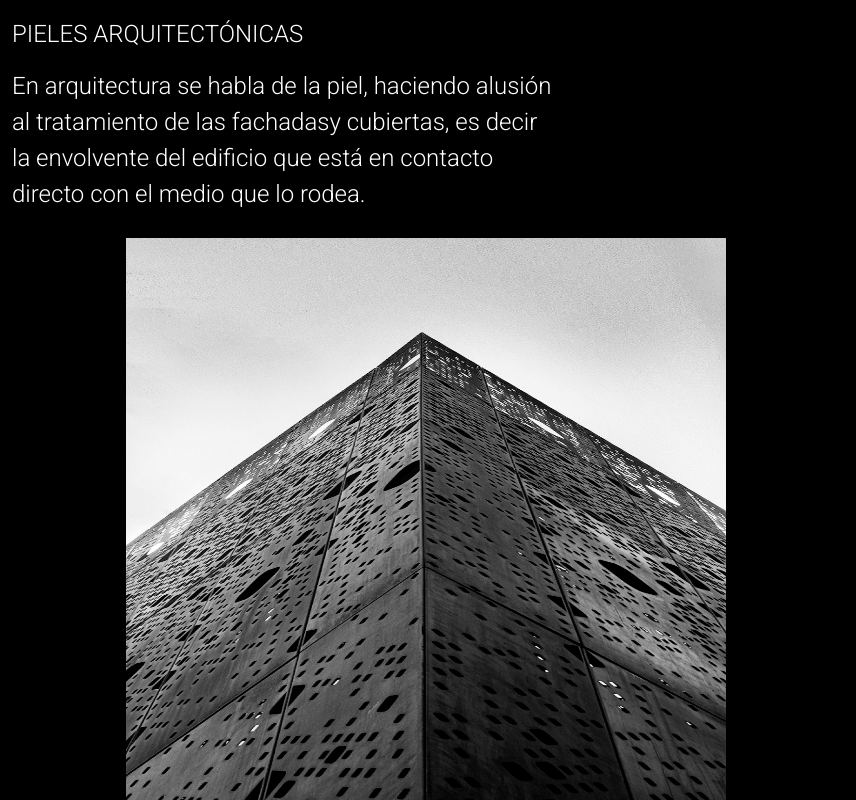
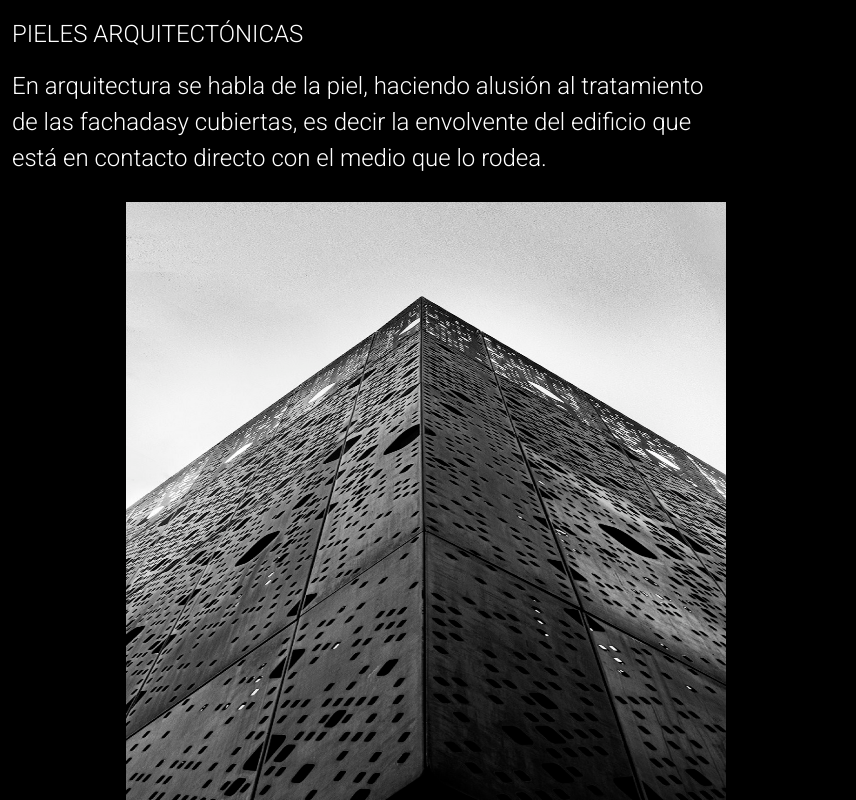
Before and after one commit to DanielFernandoYepezVelez/Proyecto-Final-Metodologias-Agiles, a plain HTML site: page public/productionsDetailView.html in a window 1280 px wide. Shown: the top 800 px of the page, 424-1280 px from the left. Drawn offline with nearby package versions, Linux system fonts and the light colour scheme.

Commit message:
Ajustando El Tamaño Del Parrafo

```diff
--- a/public/css/productionsDetailView.css
+++ b/public/css/productionsDetailView.css
@@ -1,5 +1,5 @@
 .parrafo__descripcion{
-    width: 66%;
+    width: 87%;
     font-size: x-large;
     text-transform: none;
     color: var(--colorBlanco);
```
